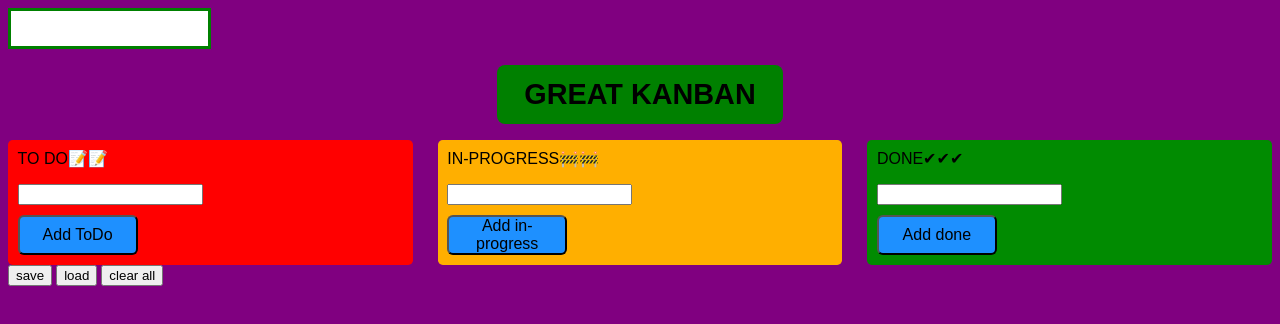
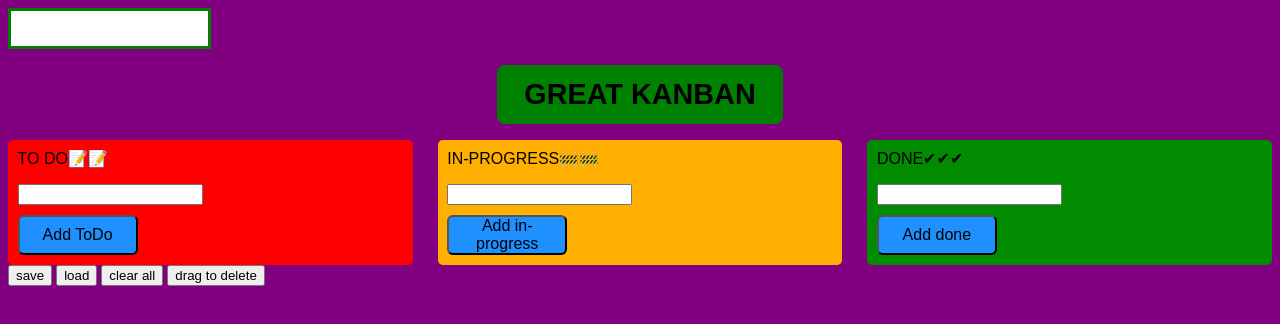
Before and after one commit to zivserphos/kanban-final, a website: page solution/index.html in a window 1280 px wide. Drawn offline with Linux system fonts and the light colour scheme.

Commit message:
added drag to delete button
to make user life easier i added a button that when task is dragged into it delete the task and also saves the changes in the localstorage. also added link in README to my page

```diff
--- a/solution/index.html
+++ b/solution/index.html
@@ -40,6 +40,7 @@
         <button id = "save-btn" onclick= "saveApi(event)">save</button>
         <button id = "load-btn" onclick= "loadApi(event)">load</button>
         <button id = "clearAll" onclick="clearAll(event)">clear all</button>
+        <button id = "removeTask" onclick="removeTask(event)" ondragover="allowDrop(event)" ondrop= "drop(event)">drag to delete</button>
     </div>
 
 </body>
--- a/solution/index.js
+++ b/solution/index.js
@@ -129,9 +129,16 @@ function drag(event) {
 }
 
 function drop(event) {
+
     const data = event.dataTransfer.getData("text").split(",") // an array with the passed data
+    const originEl = document.getElementById(data[0]).children[data[1]]; // saves the element that dragged and should move a section
+    if (event.target.id === "removeTask"){ // checks if element dragged into delete element, if it is delete the task
+        originEl.remove()
+        localSave[data[0]].splice(data[1],1) // update the changes
+        localStorage.setItem("tasks" , JSON.stringify(localSave)) // save the changes
+        return;
+    }
     const curUl = event.target.closest("section").children[0] // in case the user dropped the task somewhere in the section(not on the <ul> itself.)
-    const originEl = document.getElementById(data[0]).children[data[1]]; // saves the element that dragged and should move a section
     if (data[0] !== curUl.id){ //condition that prevents the user from drag tasks to his section
         curUl.prepend(originEl) // insert the task into the top of the <ul>
         localSave[curUl.id].unshift(originEl.textContent) // save the change in the local storage
```
Also changed, not shown: README.md, solution/styles.css (line endings or trailing spaces).
